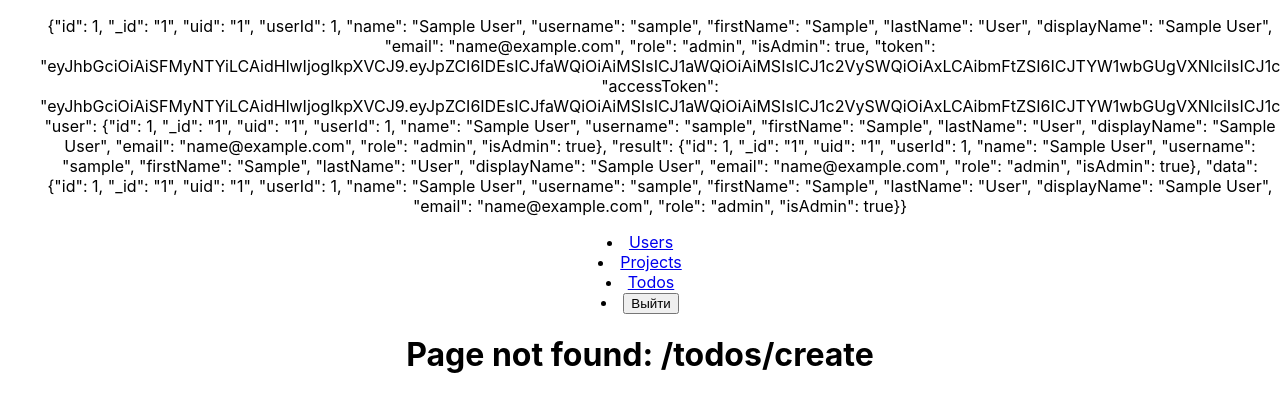
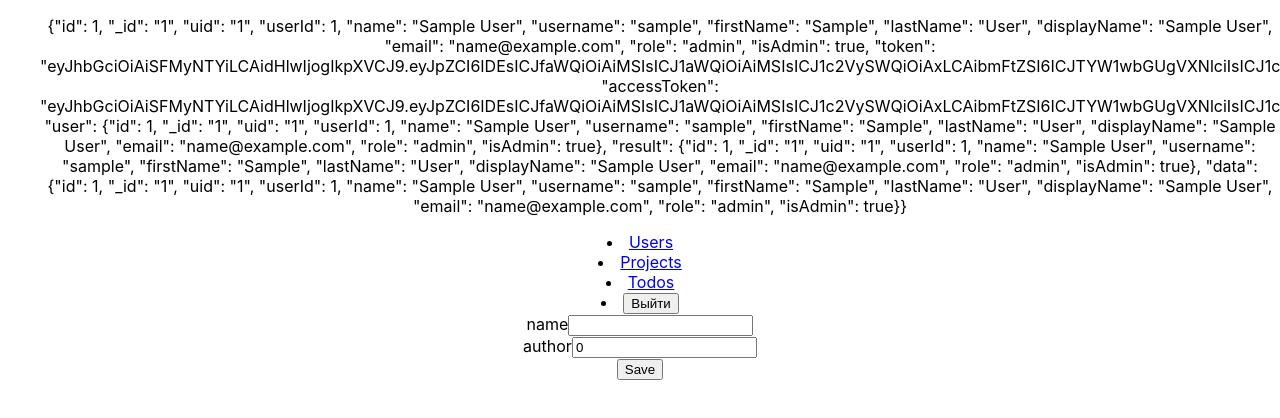
Before and after one commit to karpust/webnotes, a React (Create React App) app in the folder webnotes/frontend/: page /todos/create in a window 1280 px wide. Shown: the top 418 px of the page. Built offline with nearby package versions, Linux system fonts and the light colour scheme; no server answers; sample sign-in values are in the browser's storage.

Commit message:
lesson 11 step 2: add creating todo while print it in console and do nothing

```diff
--- a/webnotes/frontend/src/App.js
+++ b/webnotes/frontend/src/App.js
@@ -1,16 +1,17 @@
 import React from "react";
 // import logo from './logo.svg';
 import './App.css';
+import axios from "axios";
+import {Routes, Route, BrowserRouter, Link, Navigate} from "react-router-dom";
+import Cookies from "universal-cookie";
+import TodoForm from "./components/TodoForm";
 import UserList from "./components/User";
-import axios from "axios";
 import ProjectList from "./components/Project";
 import TodoList from "./components/Todo";
 import TodosUser from "./components/TodosUser";
 import NotFound404 from "./components/NotFound404";
-import {Routes, Route, BrowserRouter, Link, Navigate} from "react-router-dom";
 import ProjectDetail from "./components/ProjectDetail";
 import LoginForm from "./components/Auth";
-import Cookies from "universal-cookie";
 
 
 // класс App наследуем от React.Component
@@ -177,10 +178,11 @@ class App extends React.Component {
                             }/>
                             <Route path=':projectId' element={<ProjectDetail projects={this.state.projects}/>}/>
                         </Route>
-                        {/*<Route exact path='/projects' element={<ProjectList projects={this.state.projects}/>}/>*/}
+
                         <Route exact path='/todos' element={<TodoList todos={this.state.todos} deleteTodo={
                             (id) => this.deleteTodo(id)}/>
                         }/>
+                        <Route exact path='/todos/create' element={<TodoForm/>}/>
 
                         <Route exact path='/login' element={<LoginForm login={(username, password) =>
                             this.login(username, password)}/>}/>
--- a/webnotes/frontend/src/components/Todo.js
+++ b/webnotes/frontend/src/components/Todo.js
@@ -1,4 +1,6 @@
 import React from 'react';
+import {Link} from "react-router-dom";
+
 
 const TodoItem = ({todo, deleteTodo}) => {
     return (
@@ -20,7 +22,8 @@ const TodoItem = ({todo, deleteTodo}) => {
 
 const TodoList = ({todos, deleteTodo}) => {  // метод тоже передаем
     return (
-        <table>
+        <div>
+            <table>
             <thead>
             <tr>
                 <th>ID</th>
@@ -37,6 +40,9 @@ const TodoList = ({todos, deleteTodo}) => {  // метод тоже переда
             {todos.map((todo_) => <TodoItem todo={todo_} deleteTodo={deleteTodo}/>)}
             </tbody>
         </table>
+            <Link to='/todos/create'>Create</Link>
+        </div>
+
     )
 }
 
--- /dev/null
+++ b/webnotes/frontend/src/components/TodoForm.js
@@ -0,0 +1,41 @@
+import React from "react";
+
+
+class TodoForm extends React.Component {
+    constructor(props) {
+        super(props)
+        this.state = {name: '', by_user: 0}
+    }
+
+    handleChange(event) {
+        this.setState({
+            [event.target.name]: event.target.value
+        });
+    }
+
+    handleSubmit(event) {
+        console.log(this.state.name)
+        console.log(this.state.by_user)
+        event.preventDefault()
+    }
+
+    render() {
+        return (
+            <form onSubmit={(event) => this.handleSubmit(event)}>
+                <div className="form-group">
+                    <label htmlFor="login">name</label>
+                    <input type="text" className="form-control" name="name" value={this.state.name}
+                           onChange={(event) => this.handleChange(event)}/>
+                </div>
+                <div className="form-group">
+                    <label htmlFor="by_user">author</label>
+                    <input type="number" className="form-control" name="by_user" value={this.state.by_user}
+                           onChange={(event) => this.handleChange(event)}/>
+                </div>
+                <input type="submit" className="btn btn-primary" value="Save"/>
+            </form>
+        );
+    }
+}
+
+export default TodoForm
```
Also changed, not shown: 1 other file (tests, documents, lock files or other folders).
